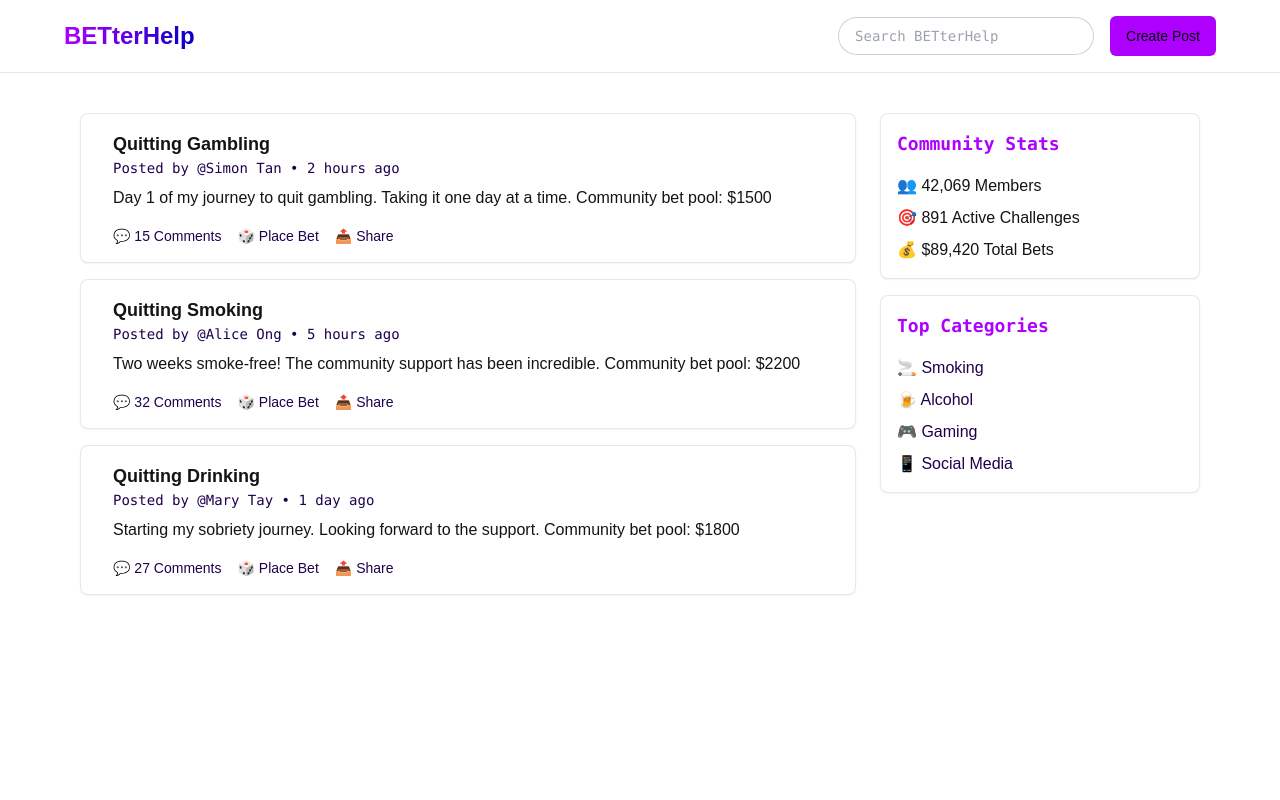
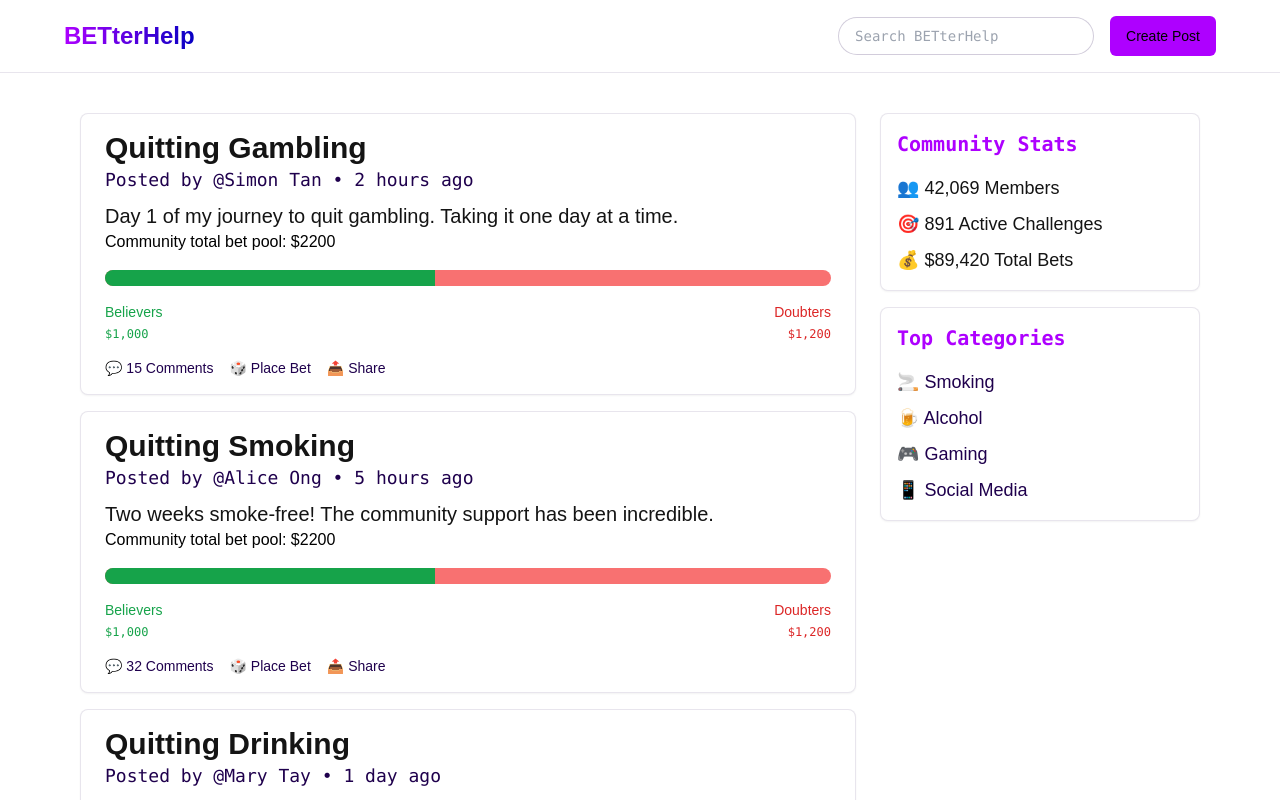
Before and after one commit to Koyonari/HackOMania2025, a Next.js app: page /app in a window 1280 px wide. Shown: the top 800 px of the page. Built offline with nearby package versions, Linux system fonts and the light colour scheme.

Commit message:
feat: v1 of forum page complete

```diff
--- a/src/app/app/page.jsx
+++ b/src/app/app/page.jsx
@@ -10,7 +10,10 @@ export default function HomePage() {
           username: "Simon Tan",
           timePosted: "2 hours ago",
           content: "Day 1 of my journey to quit gambling. Taking it one day at a time.",
-          betPool: 1500,
+          betPool: {
+            "believe": 1000,
+            "doubt": 1200
+          },
           commentCount: 15
         },
         {
@@ -18,7 +21,10 @@ export default function HomePage() {
           username: "Alice Ong",
           timePosted: "5 hours ago",
           content: "Two weeks smoke-free! The community support has been incredible.",
-          betPool: 2200,
+            betPool: {
+            "believe": 1000,
+            "doubt": 1200
+          },
           commentCount: 32
         },
         {
@@ -26,7 +32,10 @@ export default function HomePage() {
           username: "Mary Tay",
           timePosted: "1 day ago",
           content: "Starting my sobriety journey. Looking forward to the support.",
-          betPool: 1800,
+          betPool: {
+            "believe": 1000,
+            "doubt": 1200
+          },
           commentCount: 27
         }
     ]
@@ -62,8 +71,8 @@ export default function HomePage() {
         {/* Sidebar */}
         <div className="w-80 space-y-4">
           <div className="bg-white border border-accent-secondary/10 rounded-lg p-4 shadow-sm">
-            <h2 className="text-lg font-semibold mb-4 font-mono text-brand-primary">Community Stats</h2>
-            <div className="space-y-2 text-text-primary">
+            <h2 className="text-xl font-semibold mb-4 font-mono text-brand-primary">Community Stats</h2>
+            <div className="text-lg space-y-2 text-text-primary">
               <p>👥 42,069 Members</p>
               <p>🎯 891 Active Challenges</p>
               <p>💰 $89,420 Total Bets</p>
@@ -71,8 +80,8 @@ export default function HomePage() {
           </div>
 
           <div className="bg-white border border-accent-secondary/10 rounded-lg p-4 shadow-sm">
-            <h2 className="text-lg font-semibold mb-4 font-mono text-brand-primary">Top Categories</h2>
-            <div className="space-y-2">
+            <h2 className="text-xl font-semibold mb-4 font-mono text-brand-primary">Top Categories</h2>
+            <div className="text-lg space-y-2">
               <Link href="#" className="block text-accent-secondary hover:text-accent-primary transition">🚬 Smoking</Link>
               <Link href="#" className="block text-accent-secondary hover:text-accent-primary transition">🍺 Alcohol</Link>
               <Link href="#" className="block text-accent-secondary hover:text-accent-primary transition">🎮 Gaming</Link>
--- a/src/components/Post.jsx
+++ b/src/components/Post.jsx
@@ -5,20 +5,44 @@ export default function Post({ user }) {
       timePosted,
       content,
       betPool,
-      commentCount
+      commentCount,
     } = user
+
+    // Calculate percentages for the heat bar
+    const totalBets = betPool.believe + betPool.doubt
+    const believerPercentage = (betPool.believe / totalBets) * 100
+    const separatorColor = betPool.believe >= betPool.doubt ? 'bg-green-500' : 'bg-red-500'
 
     return (
       <div className="bg-white border border-accent-secondary/10 rounded-lg p-4 shadow-sm">
         <div className="flex gap-4">
-          <div className="flex flex-col items-center font-mono">
 
-          </div>
 
-          <div className="flex-grow">
-            <h2 className="text-lg font-semibold text-text-primary">{title}</h2>
-            <p className="text-sm text-accent-secondary font-mono">Posted by @{username} • {timePosted}</p>
-            <p className="mt-2 text-text-primary">{content} Community bet pool: ${betPool}</p>
+          <div className="flex-grow px-2">
+            <h2 className="text-3xl font-semibold text-text-primary">{title}</h2>
+            <p className="text-lg text-accent-secondary font-mono">Posted by @{username} • {timePosted}</p>
+            <p className="text-xl mt-2 text-text-primary">{content}</p>
+            <p>Community total bet pool: ${totalBets}</p>
+            {/* Heat Bar */}
+
+            <div className="my-4 w-full h-4 bg-red-400 rounded-full overflow-hidden">
+              <div
+                className="h-full bg-green-600 transition-all duration-300"
+                style={{ width: `${believerPercentage}%` }}
+            /></div>
+
+            {/* Legend */}
+            <div className="mt-1 flex justify-between text-sm">
+              <span className="text-green-600">Believers</span>
+              <span className="text-red-600">Doubters</span>
+            </div>
+
+            {/* Bet Totals */}
+            <div className="mt-1 flex justify-between text-xs font-mono">
+              <span className="text-green-600">${betPool.believe.toLocaleString()}</span>
+              <span className="text-red-600">${betPool.doubt.toLocaleString()}</span>
+            </div>
+
             <div className="mt-4 flex gap-4 text-sm text-accent-secondary">
               <button className="hover:text-accent-primary transition">💬 {commentCount} Comments</button>
               <button className="hover:text-accent-primary transition">🎲 Place Bet</button>
```
